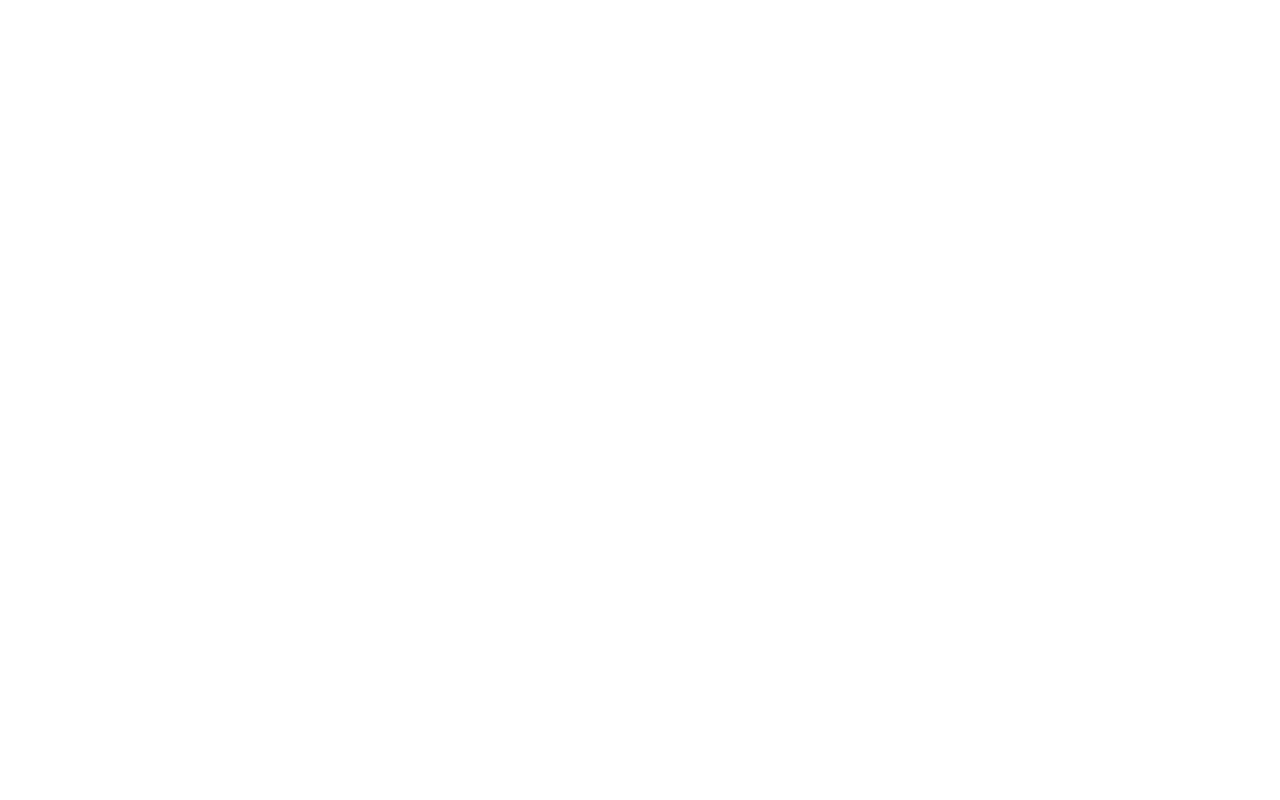
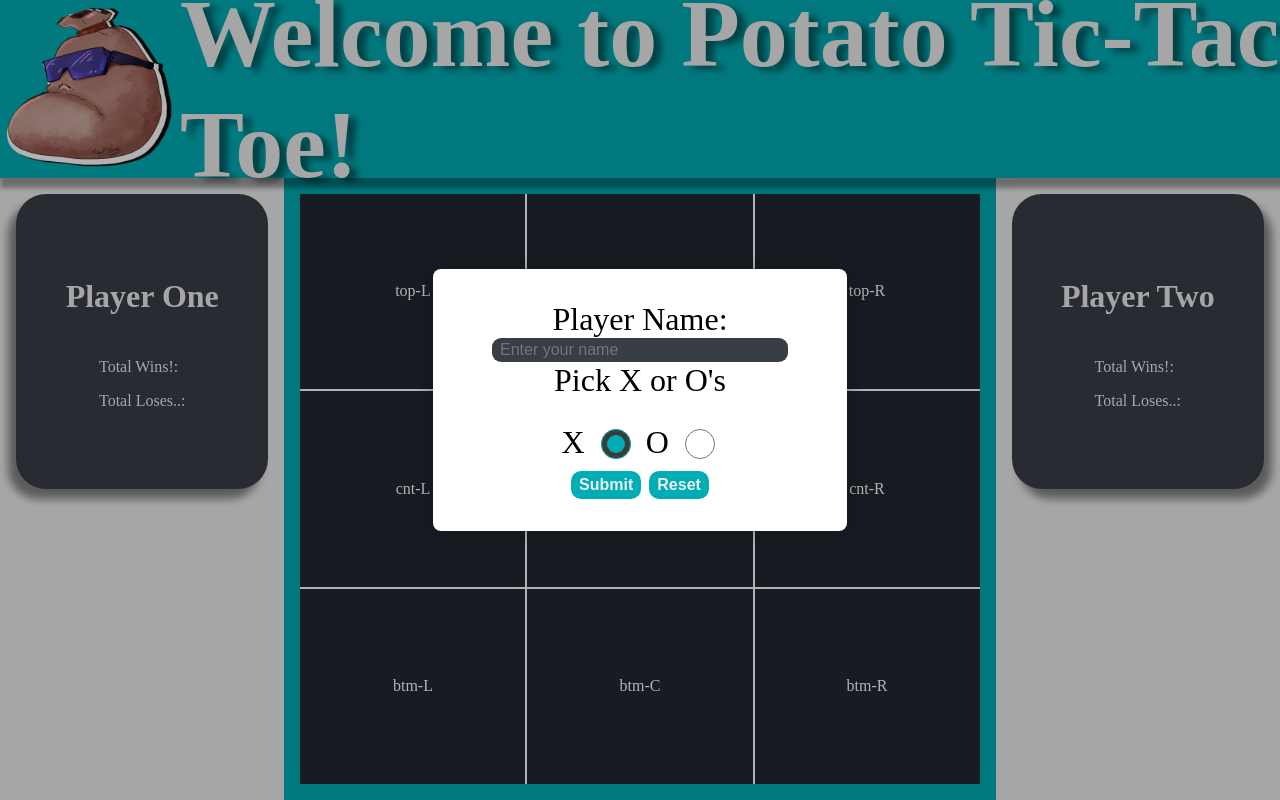
Before and after one commit to RobertTBrooks/top-tic-tac-toe-pj, a plain HTML site: page index.html in a window 1280 px wide. Drawn offline with Linux system fonts and the light colour scheme.

Commit message:
6/18/2025 HTML, CSS updated
HTML layed out for the elements being used
CSS styled and set the way I want for now.

Coming up next, I'll be setting up the javaScript
and creating modules and classes.

```diff
--- a/css/style.css
+++ b/css/style.css
@@ -1,20 +1,189 @@
-body {
-  box-sizing: border-box;
-  height: 100vh;
-  width: 100vh;
-  max-width: 100vw;
-  max-height: 100vh;
-}
-
-
 .remove-pad-marg {
   margin: 0;
   padding: 0;
 }
 
 .grid-wrapper {
+  overflow: hidden;
   display: grid;
   grid-template-rows: repeat(9, 1fr);
   grid-template-columns: repeat(9, 1fr);
+  width: 100vw;
+  height: 100vh;
+  box-sizing: border-box;
+}
+
+
+.top-banner {
+  grid-area: 1/1/3/10;
+  background-color: #00ADB5;
+  box-shadow: 5px 5px 5px 5px rgba(0, 0, 0, 0.35);
+  z-index: +5;
+}
+
+.title {
+  display: flex;
+  flex-direction: row;
+  justify-content: center;
+  align-items: center;
+  width: 100%;
+  height: 100%;
+}
+
+.title>div {
+  display: flex;
+  flex-direction: row;
+  align-items: center;
+}
+
+.title>div>img {
+  max-width: 180px;
+  max-height: 180px;
+}
+
+.title>div>h1 {
+  color: #EEEEEE;
+  font-size: 6rem;
+  text-shadow: 8px 4px 6px rgba(0, 0, 0, 0.45);
+}
+
+.player-one-panel {
+  grid-area: 3/1/10/3;
+}
+
+#player-one-title {
+  box-shadow: -8px 10px 8px rgba(0, 0, 0, 0.45);
+}
+
+.player-two-panel {
+  grid-area: 3/8/10/10;
+}
+
+#player-two-title {
+  box-shadow: 8px 10px 8px rgba(0, 0, 0, 0.45);
+}
+
+.panel-style {
+  font-size: 1rem;
+  padding: 1rem;
+  background-color: #EEEEEE;
+}
+
+.player-title {
+  border-radius: 30px;
+  display: flex;
+  flex-direction: column;
+  justify-content: center;
+  align-items: center;
+  height: 50%;
+  color: #EEEEEE;
+  background-color: #393E46;
+}
+
+
+.game-board-wrapper {
+  padding: 1rem;
+  grid-area: 3/3/10/8;
+  background-color: #00ADB5;
+}
+
+/* Game board */
+
+.game-board {
+  width: 100%;
+  height: 100%;
+  background-color: white;
+  display: grid;
+  grid-template-columns: repeat(3, 1fr);
+  grid-template-rows: repeat(3, 1fr);
+  gap: 2px;
+}
+
+.game-board>div {
+  background-color: #222831;
+  color: white;
+  display: flex;
+  justify-content: center;
+  align-items: center;
+}
+
+#top-lft {
+  border-right: 3px white;
+  border-bottom: 3px white;
+}
+
+/* pop up style */
+
+.player-input {
+  background: white;
+  padding: 2rem;
+  border-radius: 8px;
+  min-width: 350px;
+  max-height: 100%;
+  max-width: 100%;
+  box-shadow: 0 0 20px rgba(0, 0, 0, 0.3);
+  text-align: center;
+  position: relative;
+}
+
+.player-input>form>fieldset {
+  font-size: 2rem;
+  display: flex;
+  flex-direction: column;
+  justify-content: center;
+  align-items: center;
+  padding: 0;
+  margin: 0;
+  border: 0;
+}
+
+.player-input>form>fieldset>input {
+  background-color: #393E46;
+  font-size: 1rem;
+  color: #EEEEEE;
+  padding: 3px 8px;
+  border-radius: 9px;
+  width: 80%;
+  border: 0;
+  outline: 0;
+}
+
+.player-input>form>fieldset>span {
+  margin-top: 25px;
+  width: 180px;
+  font-size: 2rem;
+  display: flex;
+  flex-direction: row;
+  justify-content: space-evenly;
+  align-items: center;
+}
+
+.player-input>form>fieldset>span>input {
+  accent-color: #00ADB5;
+  width: 30px;
+  height: 30px;
+}
+
+.button-box>button {
+  font-size: 1rem;
+  font-weight: bold;
+  background-color: #00ADB5;
+  color: #EEEEEE;
+  border: 0;
+  border-radius: 10px;
+  padding: 5px 8px;
 
 }
+
+.pop-up {
+  position: fixed;
+  top: 0;
+  left: 0;
+  width: 100vw;
+  height: 100vh;
+  background-color: rgba(0, 0, 0, 0.3);
+  display: flex;
+  justify-content: center;
+  align-items: center;
+  z-index: 10;
+}
--- a/index.html
+++ b/index.html
@@ -8,11 +8,87 @@
   <link href="css/style.css" rel="stylesheet">
   <script src="scripts/main.js" defer></script>
 </head>
+<!-- overall body-->
 
 <body class="remove-pad-marg wrapper">
-  <div class="grid-wrapper">
+  <div class="grid-wrapper remove-pad-marg">
+    <!-- Top banner -->
+    <div class="top-banner remove-pad-marg">
+      <div class="title remove-pad-marg">
+        <div>
+          <img src="favicon.ico" alt="sop logo">
+          <h1>Welcome to Potato Tic-Tac Toe!</h1>
+        </div>
+      </div>
+    </div>
 
-  </div>
+    <!-- Player one -->
+    <div class="player-one-panel panel-style">
+      <div id="player-one-title" class="player-title">
+        <h1>Player One</h1>
+        <div id="player-one-output">
+          <h1 id="player-one-score"></h1>
+          <p id="player-one-wins">Total Wins!:</p>
+          <p id="pplayer-one-loses">Total Loses..:</p>
+
+        </div>
+
+      </div>
+    </div>
+
+    <!-- Game board -->
+    <div class="game-board-wrapper">
+
+      <div class="game-board">
+        <div id="top-lft">top-L</div>
+        <div id="top-cnt">top-C</div>
+        <div id="top-rgt">top-R</div>
+        <div id="cnt-lft">cnt-L</div>
+        <div id="cnt-cnt">cnt-C</div>
+        <div id="cnt-rgt">cnt-R</div>
+        <div id="btm-lft">btm-L</div>
+        <div id="btm-cnt">btm-C</div>
+        <div id="btm-rgt">btm-R</div>
+
+      </div>
+    </div>
+
+    <!-- Player two -->
+    <div class="player-two-panel panel-style">
+
+      <div id="player-two-title" class="player-title">
+        <h1>Player Two</h1>
+        <div id="player-two-output">
+          <h1 id="player-two-score"></h1>
+          <p id="player-two-wins">Total Wins!:</p>
+          <p id="pplayer-two-loses">Total Loses..:</p>
+
+        </div>
+      </div>
+    </div>
+    <!-- Pop up -->
+    <div class="pop-up">
+
+      <div class="player-input">
+        <form id="form-data">
+          <fieldset>
+            <label for="player-name">Player Name:</label>
+            <input type="text" name="player-name" value="" maxlength="16" placeholder="Enter your name">
+            <label for="option-select">Pick X or O's</label>
+            <span>
+              X<input type="radio" name="option-select" value="X" checked>
+              O<input type="radio" name="option-select" value="O">
+            </span>
+            <div class="button-box">
+              <button type="submit">Submit</button>
+              <button type="reset">Reset</button>
+
+            </div>
+          </fieldset>
+        </form>
+
+      </div>
+    </div>
 
 </body>
 
```
Also changed, not shown: favicon.ico (added).
